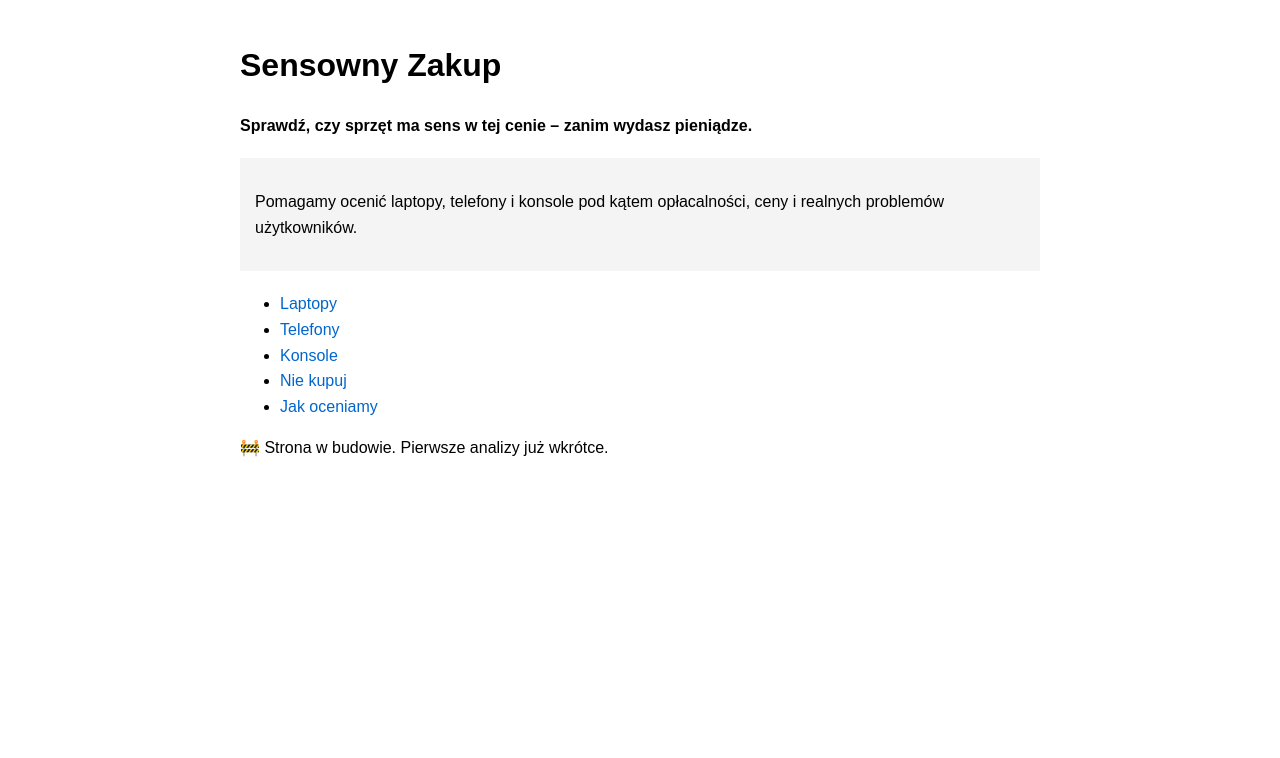
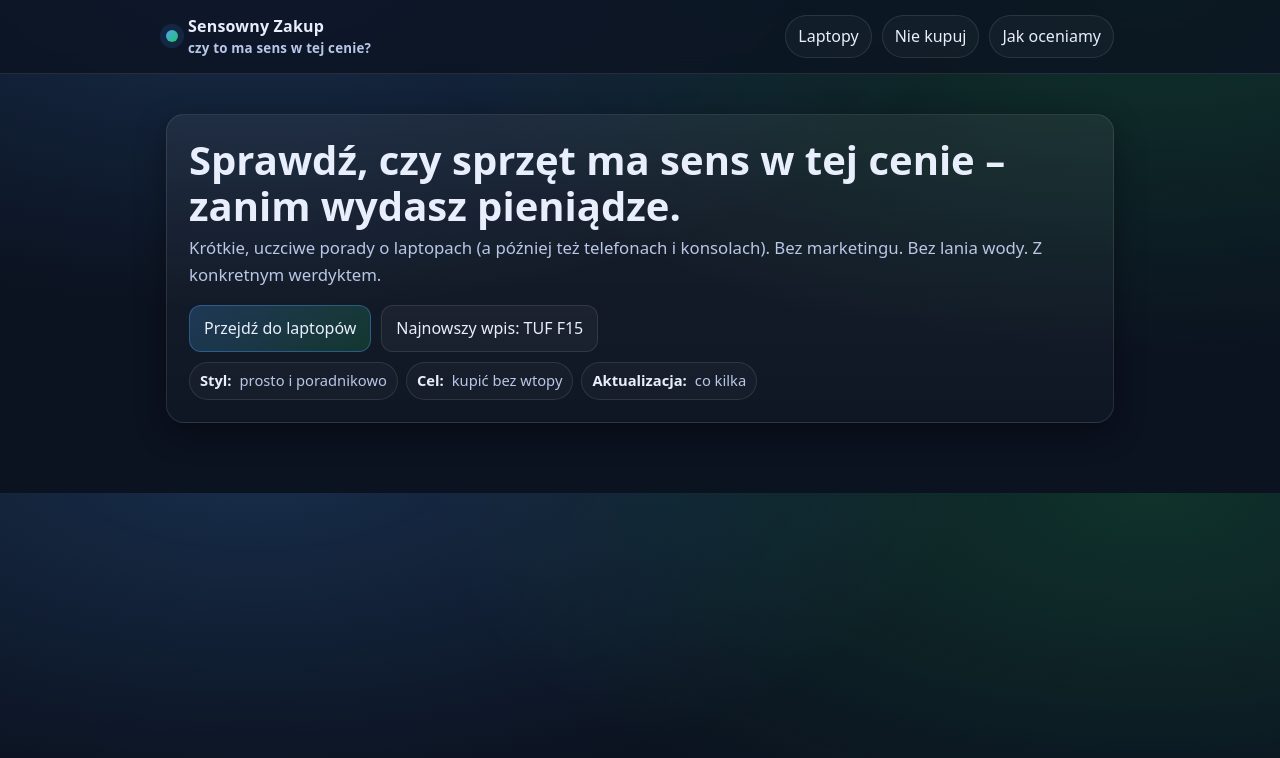
Before and after one commit to sensownyzakup/sensownyzakup, a plain HTML site: page index.html in a window 1280 px wide. Drawn offline with Linux system fonts and the light colour scheme; files that its build step writes are made by us from their sources.

Commit message:
Update index.html

```diff
--- a/index.html
+++ b/index.html
@@ -1,35 +1,46 @@
-<!DOCTYPE html>
+<!doctype html>
 <html lang="pl">
 <head>
-  <meta charset="UTF-8">
+  <meta charset="utf-8">
+  <meta name="viewport" content="width=device-width, initial-scale=1">
   <title>Sensowny Zakup – sprawdź zanim kupisz</title>
-  <meta name="viewport" content="width=device-width, initial-scale=1">
-  <meta name="description" content="Sensowny Zakup – sprawdź, czy sprzęt ma sens w tej cenie. Laptopy, telefony, konsole. Bez marketingu.">
-  <style>
-    body { font-family: Arial, sans-serif; max-width: 800px; margin: 40px auto; line-height: 1.6; padding: 0 15px; }
-    h1 { font-size: 2em; }
-    a { color: #0066cc; text-decoration: none; }
-    .box { background: #f4f4f4; padding: 15px; margin: 20px 0; }
-  </style>
+  <meta name="description" content="Sensowny Zakup – proste, uczciwe poradniki: czy sprzęt ma sens w tej cenie. Laptopy, telefony, konsole. Bez marketingu.">
+  <link rel="stylesheet" href="/css/style.css">
 </head>
 <body>
 
-<h1>Sensowny Zakup</h1>
-<p><strong>Sprawdź, czy sprzęt ma sens w tej cenie – zanim wydasz pieniądze.</strong></p>
+<header class="topbar">
+  <nav class="nav">
+    <a class="brand" href="/">
+      <span class="dot"></span>
+      <span>
+        Sensowny Zakup
+        <small>czy to ma sens w tej cenie?</small>
+      </span>
+    </a>
 
-<div class="box">
-<p>Pomagamy ocenić laptopy, telefony i konsole pod kątem opłacalności, ceny i realnych problemów użytkowników.</p>
-</div>
+    <div class="navlinks">
+      <a class="pill" href="/laptopy/">Laptopy</a>
+      <a class="pill" href="/#nie-kupuj">Nie kupuj</a>
+      <a class="pill" href="/#jak-oceniamy">Jak oceniamy</a>
+    </div>
+  </nav>
+</header>
 
-<ul>
-  <li><a href="#">Laptopy</a></li>
-  <li><a href="#">Telefony</a></li>
-  <li><a href="#">Konsole</a></li>
-  <li><a href="#">Nie kupuj</a></li>
-  <li><a href="#">Jak oceniamy</a></li>
-</ul>
+<main class="container">
+  <section class="hero">
+    <h1>Sprawdź, czy sprzęt ma sens w tej cenie – zanim wydasz pieniądze.</h1>
+    <p>
+      Krótkie, uczciwe porady o laptopach (a później też telefonach i konsolach).
+      Bez marketingu. Bez lania wody. Z konkretnym werdyktem.
+    </p>
 
-<p>🚧 Strona w budowie. Pierwsze analizy już wkrótce.</p>
+    <div class="btnrow">
+      <a class="btn primary" href="/laptopy/">Przejdź do laptopów</a>
+      <a class="btn" href="/laptopy/asus-tuf-gaming-f15-czy-warto.html">Najnowszy wpis: TUF F15</a>
+    </div>
 
-</body>
-</html>
+    <div class="meta">
+      <span class="badge"><strong>Styl:</strong> prosto i poradnikowo</span>
+      <span class="badge"><strong>Cel:</strong> kupić bez wtopy</span>
+      <span class="badge"><strong>Aktualizacja:</strong> co kilka
```
